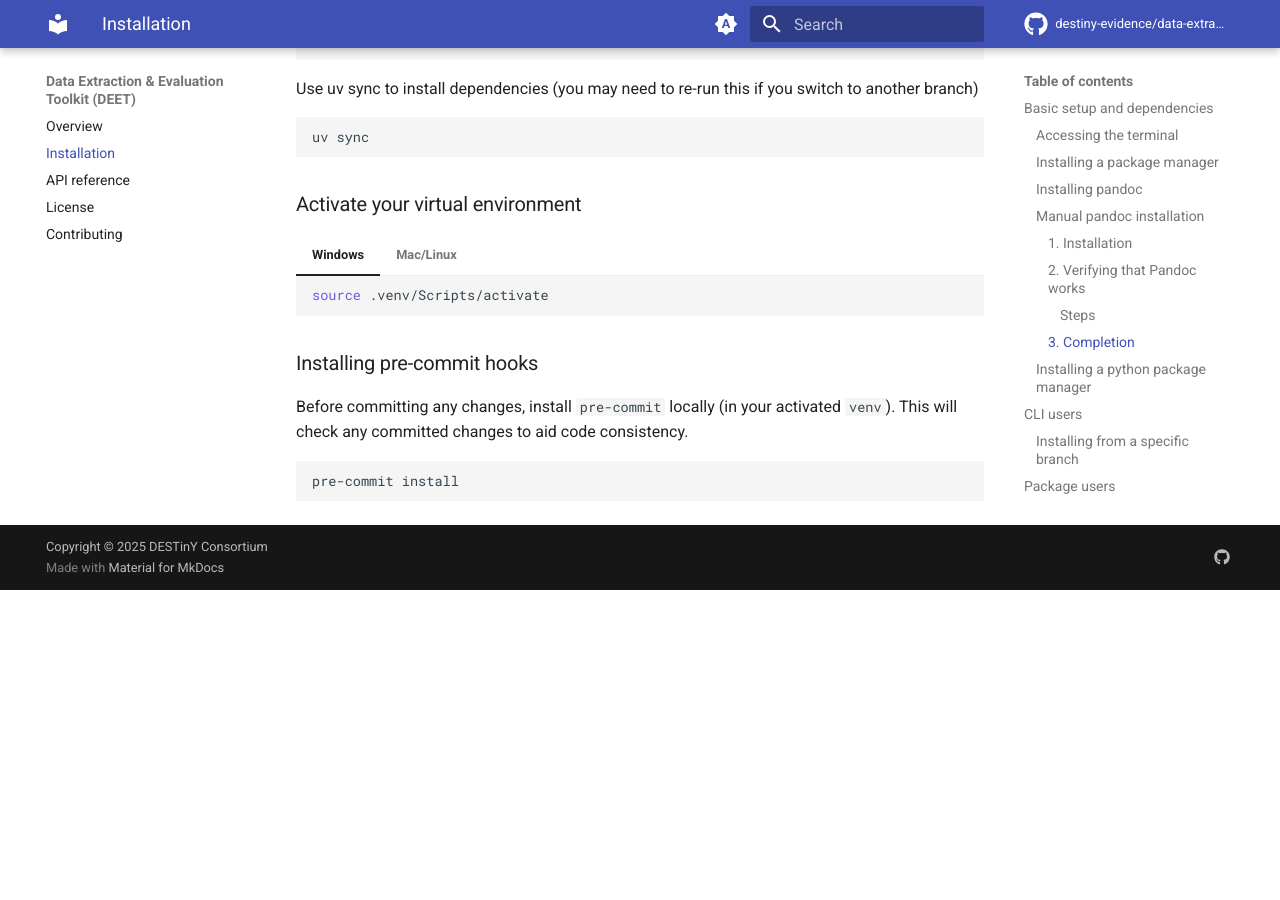
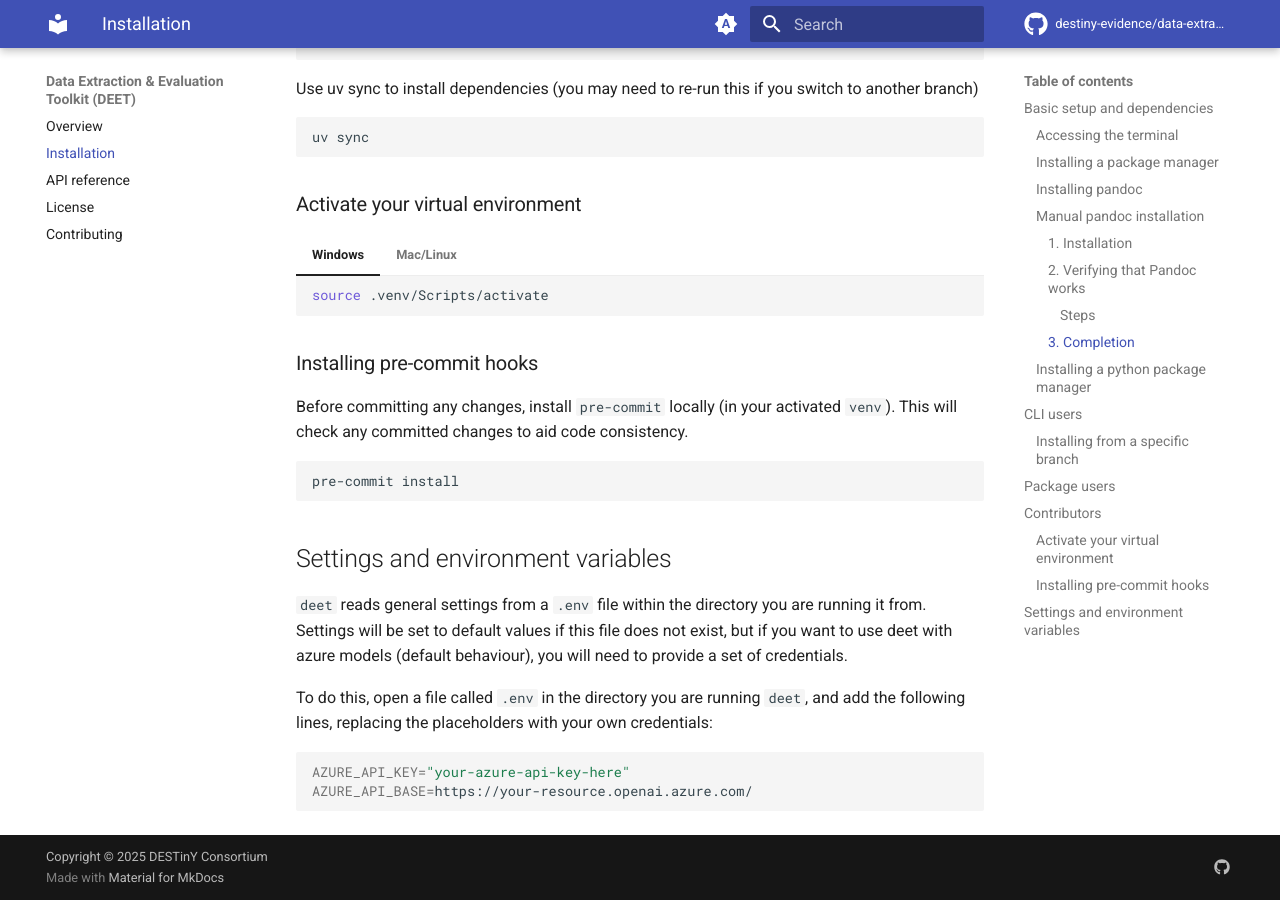
Before and after one commit to destiny-evidence/data-extraction-evaluation-toolkit, an MkDocs documentation site: the page built from docs/installation.md, in a window 1280 px wide and 900 px high, scrolled down 2456 px. Built offline with MkDocs 1.6.1 and Material for MkDocs 9.7.7, drawn with Linux system fonts in a browser that asks for light colours; comment, search, counter and statistics services are not loaded; before the commit the page ends 3046 px from its top, so only the background shows below that; some of the changed text lies outside the part shown.

Commit message:
describe minimal .env setup

````diff
--- a/docs/installation.md
+++ b/docs/installation.md
@@ -188,7 +188,7 @@
 
 ## CLI users
 
-If you just want to use the CLI. We recommend you install the package globally into an isolated managed environment. You can do this using `uv tool install <package>`.
+If you just want to use the CLI, we recommend you install the package globally into an isolated managed environment. You can do this using `uv tool install <package>`.
 
 To install `deet`
 
@@ -264,3 +264,15 @@
 ```sh
 pre-commit install
 ```
+
+## Settings and environment variables
+
+`deet` reads general settings from a `.env` file within the directory you are running it from.
+Settings will be set to default values if this file does not exist, but if you want to use deet with azure models (default behaviour), you will need to provide a set of credentials.
+
+To do this, open a file called `.env` in the directory you are running `deet`, and add the following lines, replacing the placeholders with your own credentials:
+
+```sh
+AZURE_API_KEY="your-azure-api-key-here"
+AZURE_API_BASE=https://your-resource.openai.azure.com/
+```
````
Also changed, not shown: other parts of docs/installation.md (+1 -1 lines).
